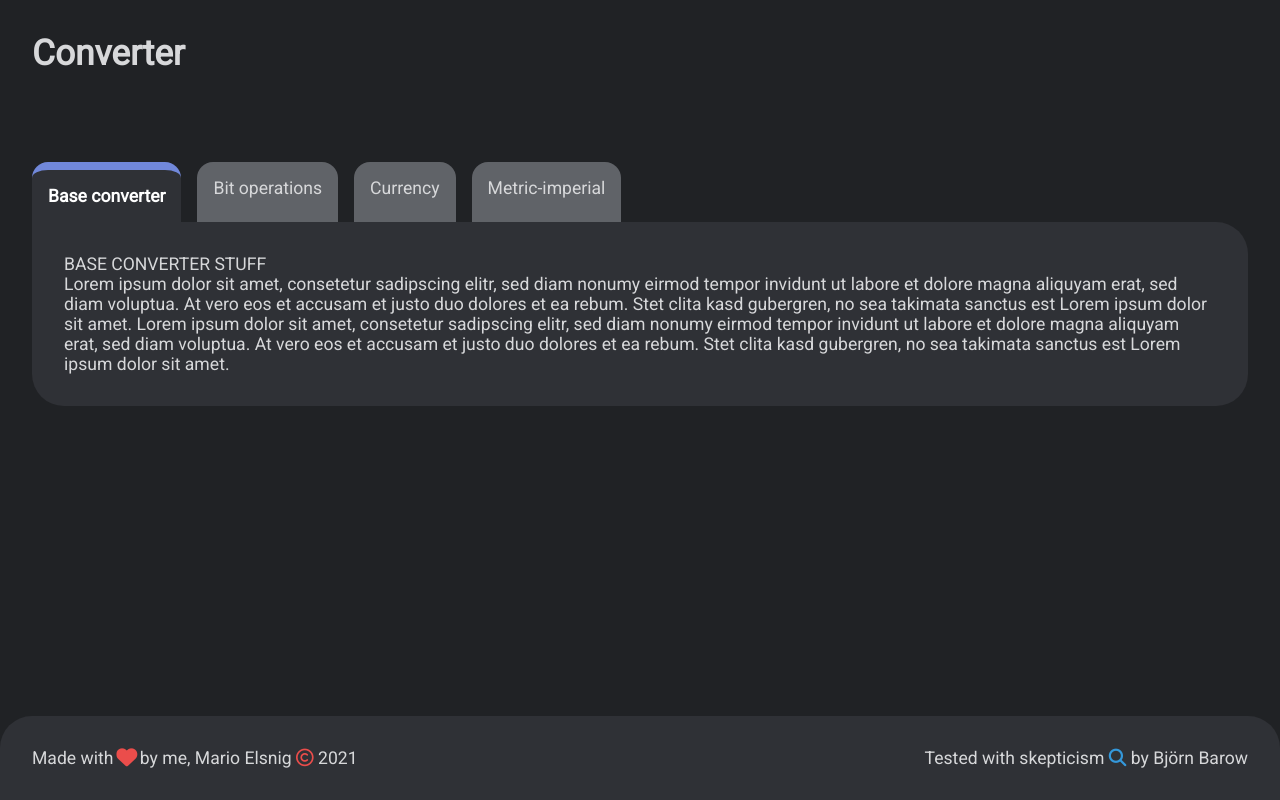
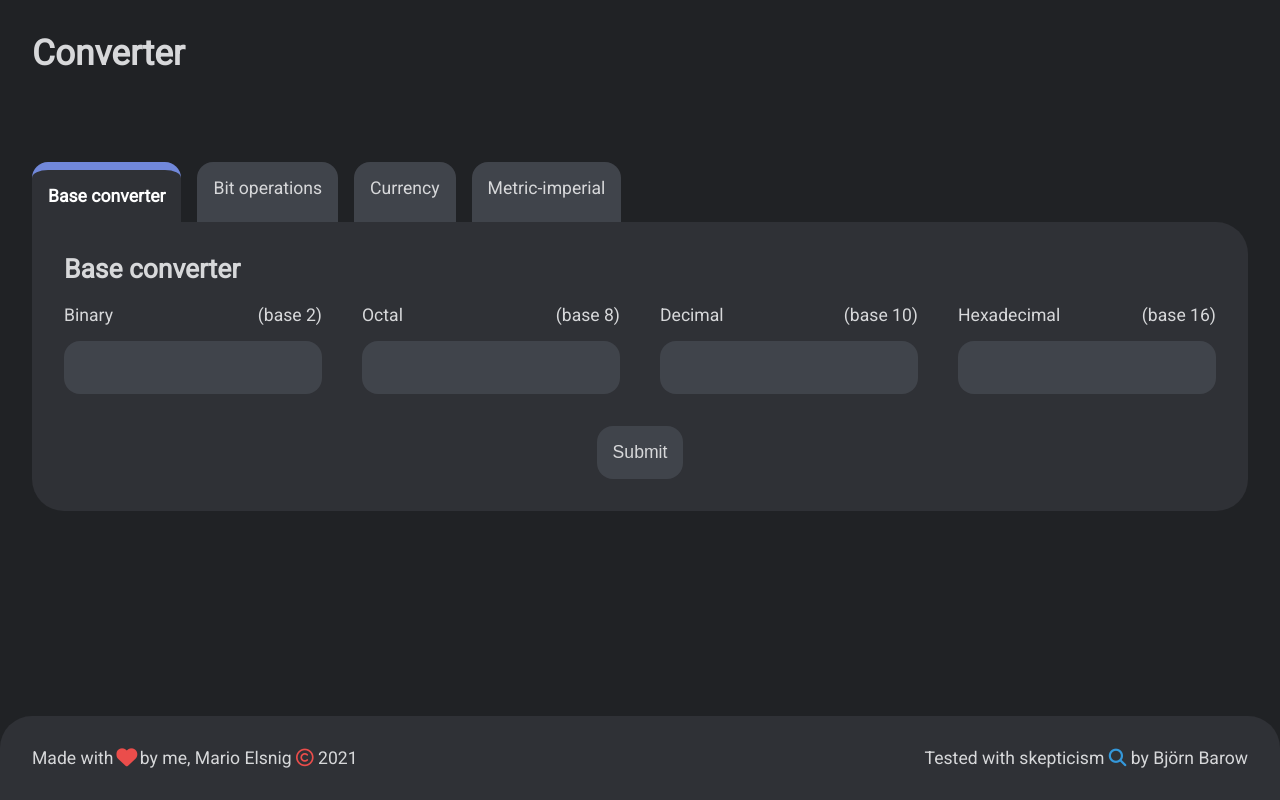
Before and after one commit to MarioMatschgi/Converter, a Vue app: page / in a window 1280 px wide. Built offline with nearby package versions, Linux system fonts and the light colour scheme.

Commit message:
Form with styling (ToDo: functionality)

```diff
--- a/babel.config.js
+++ b/babel.config.js
@@ -1,5 +1,5 @@
 module.exports = {
-  presets: [
-    '@vue/cli-plugin-babel/preset'
+  "presets": [
+    "@vue/cli-plugin-babel/preset"
   ]
 }
--- a/src/App.vue
+++ b/src/App.vue
@@ -44,7 +44,7 @@ export default {
 	--background_color: #202225;
 	--foreground_color: #2f3136;
 	--accent_color: #7188da;
-	--highlight_color: #606368;
+	--highlight_color: #40444b;
 	/* --hover_color: #7188da; */
 	/*--selection_color: #ffffff17;*/ /* bright gray 37393e */
 	--font_color: #d7d8da;
@@ -75,4 +75,5 @@ export default {
 
 <style src="@/Css/general.css"></style>
 <style src="@/Css/font.css"></style>
+<style src="@/Css/form.css"></style>
 <style src="@/Css/animations.css"></style>
--- a/src/Css/font.css
+++ b/src/Css/font.css
@@ -1,4 +1,4 @@
-h1 {
+h1, h2 {
   margin-top: 0;
 }
 p {
--- a/src/Css/footer.css
+++ b/src/Css/footer.css
@@ -4,6 +4,6 @@
   border-radius: var(--border_radius) var(--border_radius) 0 0;
 }
 
-.copyright .fa-search {
+.copyright .search {
   color: var(--colors_blue);
 }
--- /dev/null
+++ b/src/Css/form.css
@@ -0,0 +1,38 @@
+form {
+  display: flex;
+  flex-wrap: wrap;
+  justify-content: space-between;
+}
+
+form input {
+  background-color: var(--highlight_color);
+  border: none;
+  color: var(--font_color);
+  font-size: 1em;
+  padding: var(--small_border_radius);
+  border-radius: var(--small_border_radius);
+
+  transition: all .4s;
+}
+input:focus, input:hover {
+  box-shadow: 0 0 0 2px var(--colors_red);
+  outline: none;
+}
+form input, form label {
+  display: block;
+}
+form .break {
+  flex-basis: 100%;
+}
+form #submit-div {
+  margin-top: var(--padding);
+  margin-left: auto;
+  margin-right: auto;
+}
+form label {
+  margin-bottom: var(--small_border_radius);
+
+  text-align: center;
+  display: flex;
+  justify-content: space-between;
+}
--- a/src/Css/general.css
+++ b/src/Css/general.css
@@ -20,6 +20,9 @@ body {
   border-radius: var(--border_radius);
   background: var(--foreground_color);
 }
+.box .box {
+  background: red;
+}
 .box :first-child {
   margin-top: 0;
 }
--- a/src/Css/tab-system.css
+++ b/src/Css/tab-system.css
@@ -2,8 +2,11 @@
 
 }
 .tabcontents {
+  margin-top: 0 !important;
+  padding: 0 !important;
+
   background-color: var(--foreground_color);
-  border-radius: 0 var(--border_radius) var(--border_radius) var(--border_radius);
+  border-radius: 0 var(--border_radius) var(--border_radius) var(--border_radius) !important;
 }
 
 .tabs {
--- a/src/components/Footer.vue
+++ b/src/components/Footer.vue
@@ -3,7 +3,7 @@
     <p class="author">
       Made with <i class="fas heart" aria-hidden="true"></i> by me, Mario Elsnig <i class="far copyrightsign" aria-hidden="true"></i> 2021
     </p>
-    <p class="contributors">Tested with skepticism <i class="fas fa-search"></i> by Björn Barow</p>
+    <p class="contributors">Tested with skepticism <i class="fas search">&#xf002;</i> by Björn Barow</p>
   </div>
 </template>
 
--- a/src/components/TabHeader.vue
+++ b/src/components/TabHeader.vue
@@ -7,10 +7,31 @@
       <a @click="activetab = '4'" :class="[activetab === '4' ? 'active' : '']">Metric-imperial</a>
 		</div>
 
-		<div class="tabcontents">
+		<div class="box tabcontents">
 			<div v-if="activetab === '1'" class="tabcontent">
-				<p>BASE CONVERTER STUFF</p>
-        <p>Lorem ipsum dolor sit amet, consetetur sadipscing elitr, sed diam nonumy eirmod tempor invidunt ut labore et dolore magna aliquyam erat, sed diam voluptua. At vero eos et accusam et justo duo dolores et ea rebum. Stet clita kasd gubergren, no sea takimata sanctus est Lorem ipsum dolor sit amet. Lorem ipsum dolor sit amet, consetetur sadipscing elitr, sed diam nonumy eirmod tempor invidunt ut labore et dolore magna aliquyam erat, sed diam voluptua. At vero eos et accusam et justo duo dolores et ea rebum. Stet clita kasd gubergren, no sea takimata sanctus est Lorem ipsum dolor sit amet.</p>
+				<h2>Base converter</h2>
+        <form @submit="onSubmit($event)">
+          <div>
+            <label for="binary"><span>Binary</span> <span>(base 2)</span></label>
+            <input type="text" id="binary"  name="binary"   @keydown="onInput('01', $event)">
+          </div>
+          <div>
+            <label for="octal"><span>Octal</span> <span>(base 8)</span></label>
+            <input type="text" id="octal"   name="octal"    @keydown="onInput('01234567', $event)">
+          </div>
+          <div>
+            <label for="decimal"><span>Decimal</span> <span>(base 10)</span></label>
+            <input type="text" id="decimal" name="decimal"  @keydown="onInput('0123456789', $event)">
+          </div>
+          <div>
+            <label for="hex"><span>Hexadecimal</span> <span>(base 16)</span></label>
+            <input type="text" id="hex"  name="hex"         @keydown="onInput('0123456789ABCDEF', $event)">
+          </div>
+          <div class="break"></div>
+          <div id="submit-div">
+            <input type="submit">
+          </div>
+        </form>
 			</div>
 			<div v-if="activetab === '2'" class="tabcontent">
 				<p>BIT OPERATION</p>
@@ -28,11 +49,47 @@
 <script>
 export default {
 	name: "TabHeader",
-	methods: {},
+	methods: {
+		onInput(legal, event) {
+			// Manage input
+			let k = event.key.toLowerCase();
+
+			if (!isModifyKeyPressed(event, false, true, true, false)) {
+				if (k.length == 1 && legal.toLowerCase().includes(k)) {
+					// Key pressed is single character and legal
+					console.log("single character and legal");
+					event.target.value = (event.target.value + event.key).toUpperCase();
+					event.preventDefault();
+				} else if (k.length == 1) {
+					console.log("single character but illegal");
+					event.preventDefault();
+				} else {
+					console.log("multi  character and illegal");
+				}
+			}
+		},
+		onSubmit(event) {
+			console.log("submit: " + event.key);
+		},
+	},
 	data: () => ({
 		activetab: "1",
 	}),
 };
+function isModifyKeyPressed(
+	event,
+	alt = true,
+	ctrl = true,
+	meta = true,
+	shift = true
+) {
+	return (
+		(alt && event.altKey) ||
+		(ctrl && event.ctrlKey) ||
+		(meta && event.metaKey) ||
+		(shift && event.shiftKey)
+	);
+}
 </script>
 
 <style src="@/Css/tab-system.css"></style>
--- a/src/main.js
+++ b/src/main.js
@@ -1,3 +1,5 @@
+import '@babel/polyfill'
+import 'mutationobserver-shim'
 import { createApp } from 'vue'
 import App from './App.vue'
 
```
Also changed, not shown: package.json (+7 -0 lines), 1 other file (tests, documents, lock files or other folders).
